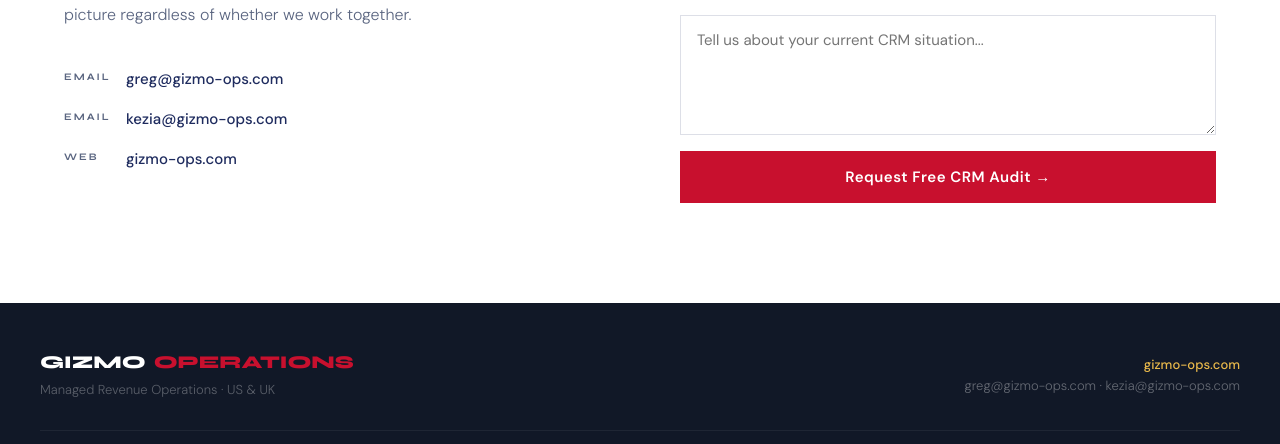
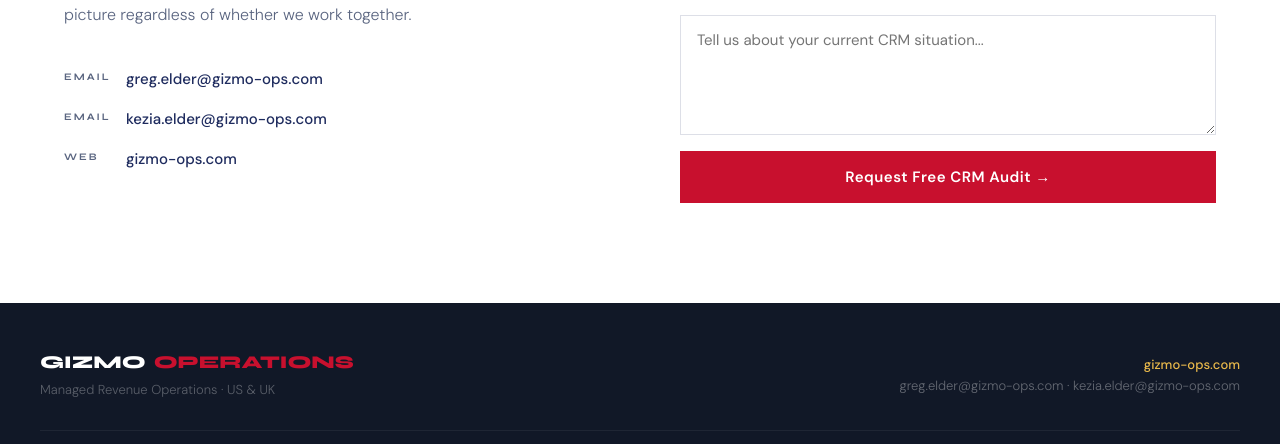
Before and after one commit to elder2092/gizmo-ops, a React (Vite) app: page / in a window 1280 px wide. Shown: the part 4994-5438 px from the top of the page. Built offline with nearby package versions, Linux system fonts and the light colour scheme.

Commit message:
Update App.jsx

```diff
--- a/src/App.jsx
+++ b/src/App.jsx
@@ -1197,7 +1197,7 @@
     const body = encodeURIComponent(
       `Name: ${form.name}\nEmail: ${form.email}\nBusiness: ${form.business}\nIndustry: ${form.industry}\n\nMessage:\n${form.message}`
     );
-    window.open(`mailto:greg@gizmo-ops.com?subject=${subject}&body=${body}`);
+    window.open(`mailto:greg.elder@gizmo-ops.com?subject=${subject}&body=${body}`);
     setSubmitted(true);
   };
 
@@ -1268,8 +1268,8 @@
 
               <div style={{ display: "flex", flexDirection: "column", gap: 20 }}>
                 {[
-                  { label: "Email", value: "greg@gizmo-ops.com" },
-                  { label: "Email", value: "kezia@gizmo-ops.com" },
+                  { label: "Email", value: "greg.elder@gizmo-ops.com" },
+                  { label: "Email", value: "kezia.elder@gizmo-ops.com" },
                   { label: "Web", value: "gizmo-ops.com" },
                 ].map((c, i) => (
                   <div key={i} style={{ display: "flex", gap: 12 }}>
@@ -1462,7 +1462,7 @@
             <span style={{ color: GOLD, fontWeight: 500 }}>gizmo-ops.com</span>
           </div>
           <div style={{ fontSize: 13, color: "rgba(255,255,255,0.35)" }}>
-            greg@gizmo-ops.com · kezia@gizmo-ops.com
+            greg.elder@gizmo-ops.com · kezia.elder@gizmo-ops.com
           </div>
         </div>
       </div>
```
